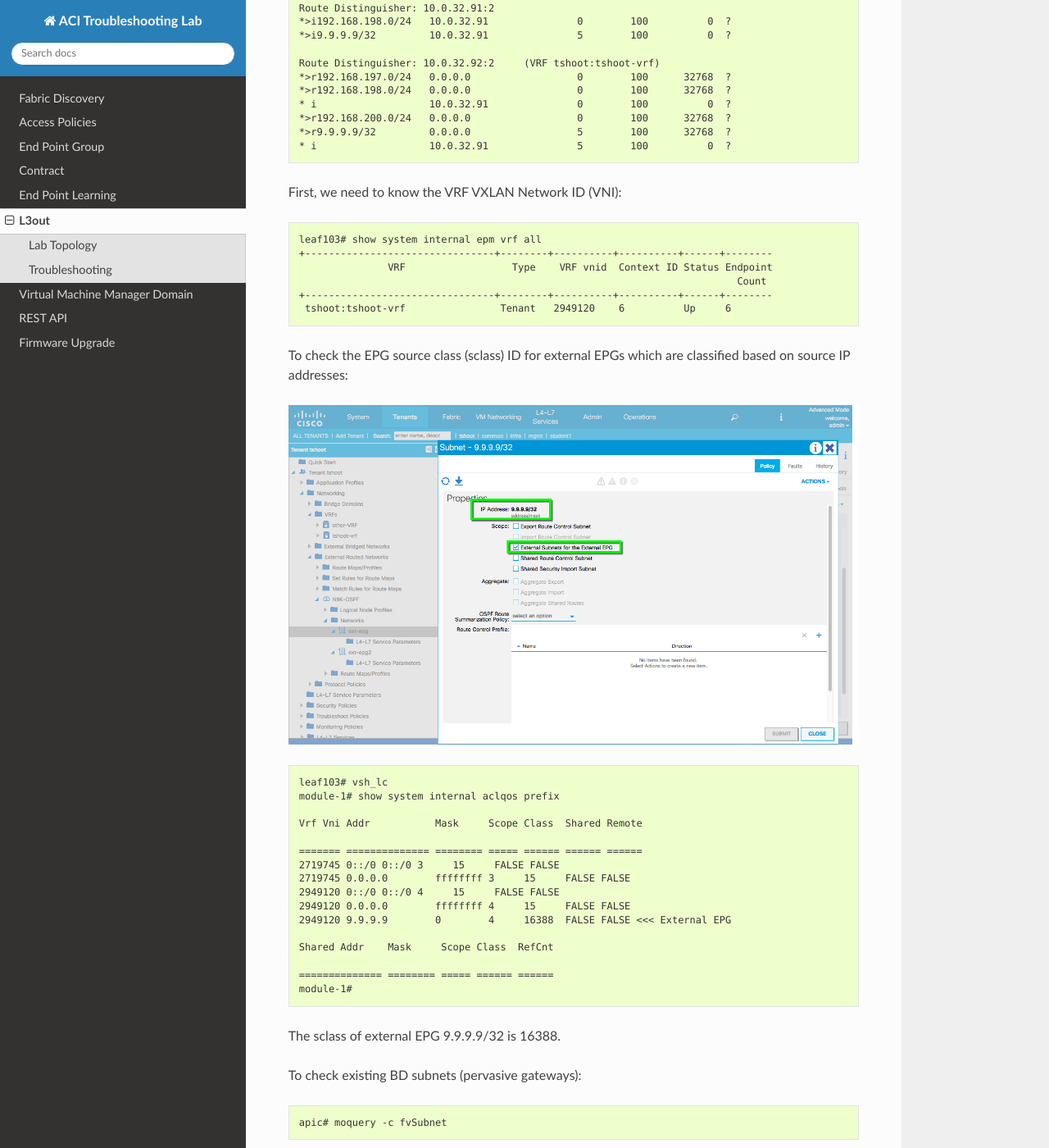
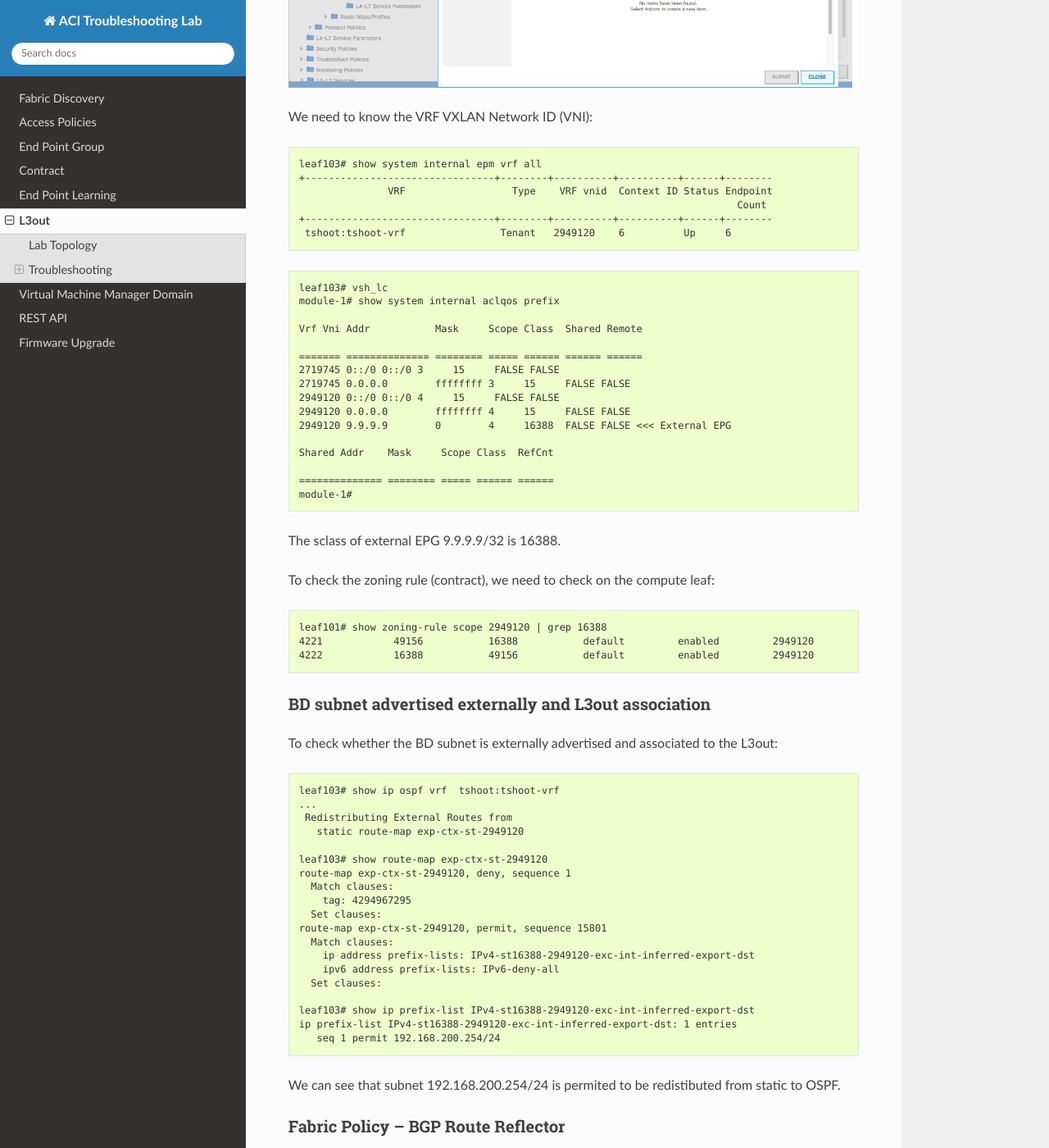
Before and after one commit to ewibowo/aci-troubleshooting-lab, a Sphinx documentation site: the page built from source/l3out.rst, in a window 1280 px wide and 1400 px high, scrolled down 2823 px. Shown: the whole window at 82% size. Built offline with Sphinx 7.4.7 and the Read the Docs theme 2.0.0, drawn with Linux system fonts in a browser that asks for light colours; some of the changed text lies outside the part shown.

Commit message:
Modified L3out

```diff
--- a/source/l3out.rst
+++ b/source/l3out.rst
@@ -15,17 +15,138 @@
 Troubleshooting
 ----------------
 
-There several points to verify during troubleshooting:
+L3out configuration checklist:
 
-* Fabric Policy – BGP Route Reflector
-* BD and L3out association
-* BD subnet advertised externally
 * L3out - External EPG
 * Contract between Internal EPG and External EPG
+* BD subnet advertised externally and L3out association
+* Fabric Policy – BGP Route Reflector
 
-.. image:: l3out-route.png
+L3out - External EPG
+~~~~~~~~~~~~~~~~~~~~
+
+The indication that the external EPG has been correctly configured is the L3out shadow BD is deployed to the border leaf switches.
+
+.. code-block:: console
+
+	leaf103# show vlan extended | grep vlan-198
+	VLAN Name                             Status    Ports
+	---- -------------------------------- --------- -------------------------------
+	9    enet  CE         vxlan-14974940, vlan-198
+
+
+VLAN 198 has been mapped to platform independent VLAN 9 on leaf103.
+
+.. code-block:: console
+
+	leaf103# show vlan id 9
+
+	 VLAN Name                             Status    Ports
+	 ---- -------------------------------- --------- -------------------------------
+	 9    tshoot:tshoot-vrf:l3out-N9K-     active    Eth1/3, Po1
+	      OSPF:vlan-198
+
+	 VLAN Type  Vlan-mode
+	 ---- ----- ----------
+	 9    enet  CE
+
+	leaf103# show system internal epm vlan all | grep 9
+	+----------+---------+-----------------+----------+------+----------+-----------
+	   VLAN ID    Type      Access Encap     Fabric    H/W id  BD VLAN    Endpoint
+	                        (Type Value)     Encap                          Count
+	+----------+---------+-----------------+----------+------+----------+-----------
+	 9            Ext. BD 802.1Q        198 14974940   19     9          1
+
+We can see that the L3out shadow BD has been deployed with Access Encap Vlan 198 and Fabric Encap (VxLAN ID) 14974940.
+
+Contract between Internal EPG and External EPG
+~~~~~~~~~~~~~~~~~~~~~~~~~~~~~~~~~~~~~~~~~~~~~~~
+
+Applying a contract to the internal EPG and the external EPG will create zoning-rules and pervasive static route:
+
+.. code-block:: console
+
+	leaf103# show ip route vrf tshoot:tshoot-vrf
+	192.168.200.0/24, ubest/mbest: 1/0, attached, direct, pervasive
+	    *via 10.0.64.64%overlay-1, [1/0], 00:38:14, static
+
+To check the EPG source class (sclass) ID for external EPGs which are classified based on source IP addresses:
+
+.. image:: external-epg.png
    :width: 700px
-   :alt: L3out Route Advertisements
+   :alt: External EPG
+
+We need to know the VRF VXLAN Network ID (VNI):
+
+.. code-block:: console
+
+	leaf103# show system internal epm vrf all
+	+--------------------------------+--------+----------+----------+------+--------
+	               VRF                  Type    VRF vnid  Context ID Status Endpoint
+	                                                                          Count
+	+--------------------------------+--------+----------+----------+------+--------
+	 tshoot:tshoot-vrf                Tenant   2949120    6          Up     6
+
+.. code-block:: console
+
+	leaf103# vsh_lc
+	module-1# show system internal aclqos prefix
+
+	Vrf Vni Addr           Mask     Scope Class  Shared Remote
+
+	======= ============== ======== ===== ====== ====== ======
+	2719745 0::/0 0::/0 3     15     FALSE FALSE
+	2719745 0.0.0.0        ffffffff 3     15     FALSE FALSE
+	2949120 0::/0 0::/0 4     15     FALSE FALSE
+	2949120 0.0.0.0        ffffffff 4     15     FALSE FALSE
+	2949120 9.9.9.9        0        4     16388  FALSE FALSE <<< External EPG
+
+	Shared Addr    Mask     Scope Class  RefCnt
+
+	============== ======== ===== ====== ======
+	module-1#
+
+The sclass of external EPG 9.9.9.9/32 is 16388.
+
+To check the zoning rule (contract), we need to check on the compute leaf:
+
+.. code-block:: console
+
+	leaf101# show zoning-rule scope 2949120 | grep 16388
+	4221            49156           16388           default         enabled         2949120         permit                              src_dst_any(9)
+	4222            16388           49156           default         enabled         2949120         permit                              src_dst_any(9)
+
+BD subnet advertised externally and L3out association
+~~~~~~~~~~~~~~~~~~~~~~~~~~~~~~~~~~~~~~~~~~~~~~~~~~~~~~
+
+To check whether the BD subnet is externally advertised and associated to the L3out:
+
+.. code-block:: console
+
+	leaf103# show ip ospf vrf  tshoot:tshoot-vrf
+	...
+	 Redistributing External Routes from
+	   static route-map exp-ctx-st-2949120
+
+	leaf103# show route-map exp-ctx-st-2949120
+	route-map exp-ctx-st-2949120, deny, sequence 1
+	  Match clauses:
+	    tag: 4294967295
+	  Set clauses:
+	route-map exp-ctx-st-2949120, permit, sequence 15801
+	  Match clauses:
+	    ip address prefix-lists: IPv4-st16388-2949120-exc-int-inferred-export-dst
+	    ipv6 address prefix-lists: IPv6-deny-all
+	  Set clauses:
+
+	leaf103# show ip prefix-list IPv4-st16388-2949120-exc-int-inferred-export-dst
+	ip prefix-list IPv4-st16388-2949120-exc-int-inferred-export-dst: 1 entries
+	   seq 1 permit 192.168.200.254/24
+
+We can see that subnet 192.168.200.254/24 is permited to be redistibuted from static to OSPF.
+
+Fabric Policy – BGP Route Reflector
+~~~~~~~~~~~~~~~~~~~~~~~~~~~~~~~~~~~~
 
 To check whether BGP route reflector has been configured, we can check the BGP VPNV4 neigborship in vrf overlay-1. 10.0.32.90 is the spine which is configured as a BGP route reflector.
 
@@ -67,45 +188,10 @@
 	* i                   10.0.32.91               5        100          0  ?
 
 
-First, we need to know the VRF VXLAN Network ID (VNI):
+BD Subnets
+~~~~~~~~~~~
 
-.. code-block:: console
-
-	leaf103# show system internal epm vrf all
-	+--------------------------------+--------+----------+----------+------+--------
-	               VRF                  Type    VRF vnid  Context ID Status Endpoint
-	                                                                          Count
-	+--------------------------------+--------+----------+----------+------+--------
-	 tshoot:tshoot-vrf                Tenant   2949120    6          Up     6
-
-To check the EPG source class (sclass) ID for external EPGs which are classified based on source IP addresses:
-
-.. image:: external-epg.png
-   :width: 700px
-   :alt: External EPG
-
-.. code-block:: console
-
-	leaf103# vsh_lc
-	module-1# show system internal aclqos prefix
-
-	Vrf Vni Addr           Mask     Scope Class  Shared Remote
-
-	======= ============== ======== ===== ====== ====== ======
-	2719745 0::/0 0::/0 3     15     FALSE FALSE
-	2719745 0.0.0.0        ffffffff 3     15     FALSE FALSE
-	2949120 0::/0 0::/0 4     15     FALSE FALSE
-	2949120 0.0.0.0        ffffffff 4     15     FALSE FALSE
-	2949120 9.9.9.9        0        4     16388  FALSE FALSE <<< External EPG
-
-	Shared Addr    Mask     Scope Class  RefCnt
-
-	============== ======== ===== ====== ======
-	module-1#
-
-The sclass of external EPG 9.9.9.9/32 is 16388.
-
-To check existing BD subnets (pervasive gateways):
+To check existing BD subnets:
 
 .. code-block:: console
 
```
Also changed, not shown: source/BGP-vpnv4.png, source/l3out-route.png, source/l3out-topo.png.
